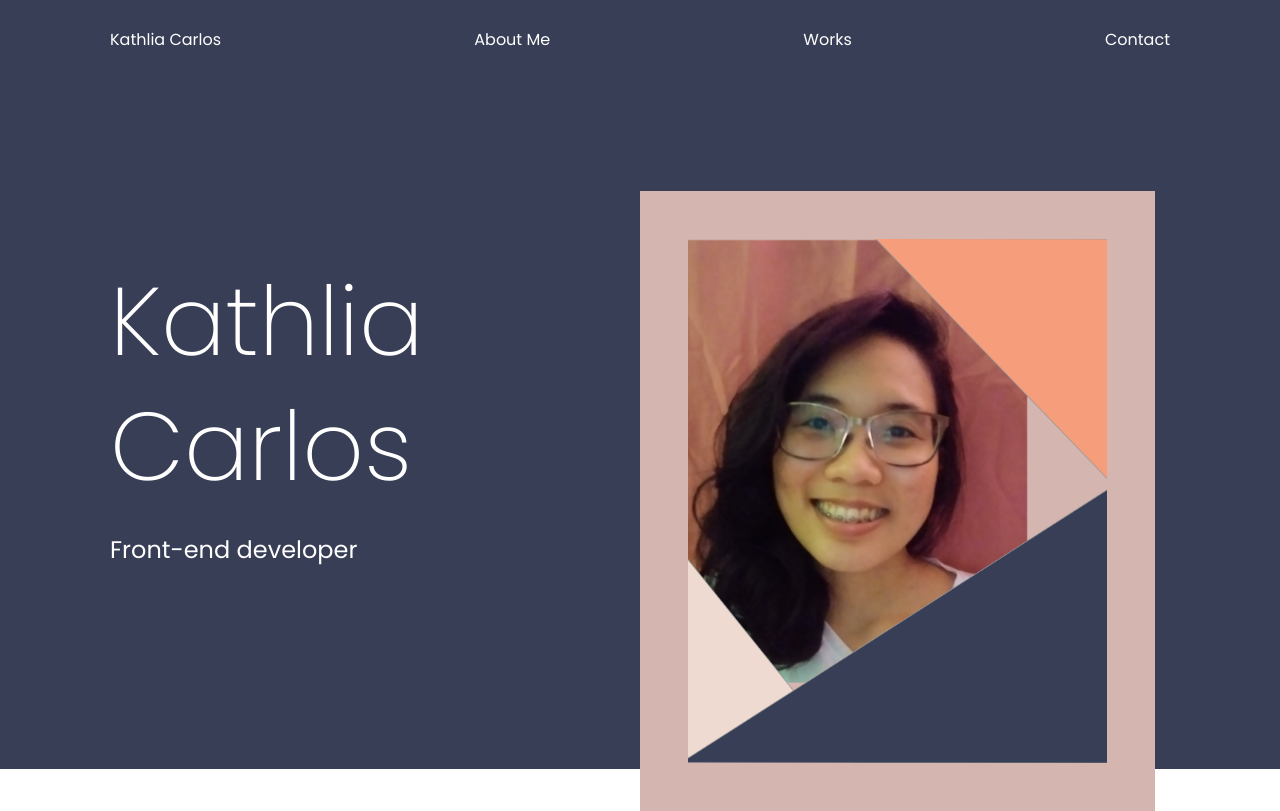
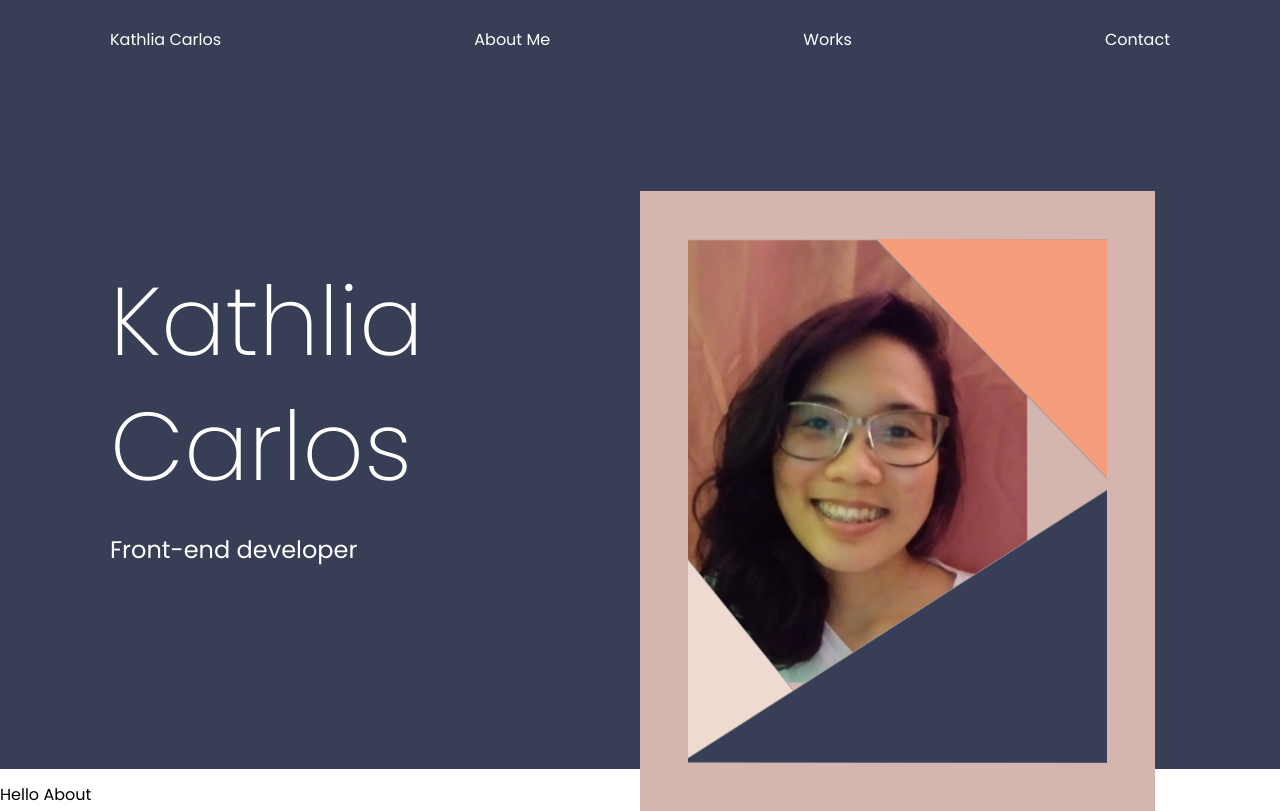
Before and after one commit to liampc/Portfolio, a React (Create React App) app: page / in a window 1280 px wide. Built offline with nearby package versions, Linux system fonts and the light colour scheme.

Commit message:
link about section

```diff
--- a/src/App.js
+++ b/src/App.js
@@ -3,7 +3,9 @@ import './_App.scss';
 import './main.scss';
 
 import Header from './layout/header/Header';
-import Home from './layout/home/Home'
+import Home from './layout/home/Home';
+import About from './layout/about/About';
+
 
 function App() {
   return (
@@ -11,6 +13,7 @@ function App() {
       <Header />
       <main>
           <Home />
+          <About />
       </main>
     </div>
   );
--- /dev/null
+++ b/src/layout/about/About.js
@@ -0,0 +1,18 @@
+import React, {Component} from 'react'
+
+import './_about.scss'
+
+class About extends Component {
+
+
+    render(){
+        return (
+            <section className="about">
+                Hello About
+            </section>
+        )
+    }
+}
+
+
+export default About
--- /dev/null
+++ b/src/layout/about/_about.scss
@@ -0,0 +1,7 @@
+@import '../../main.scss';
+
+
+.about {
+
+    margin-top: 1rem;
+}
```
